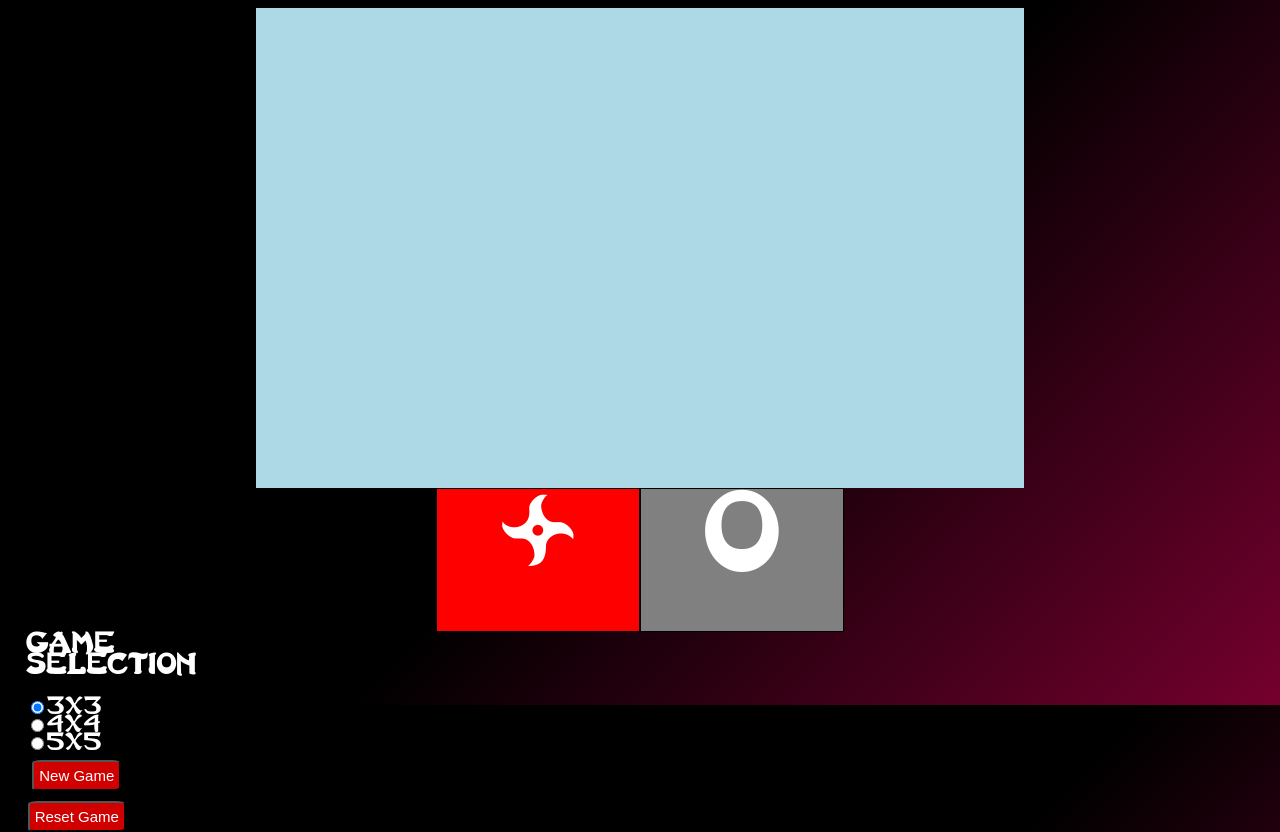
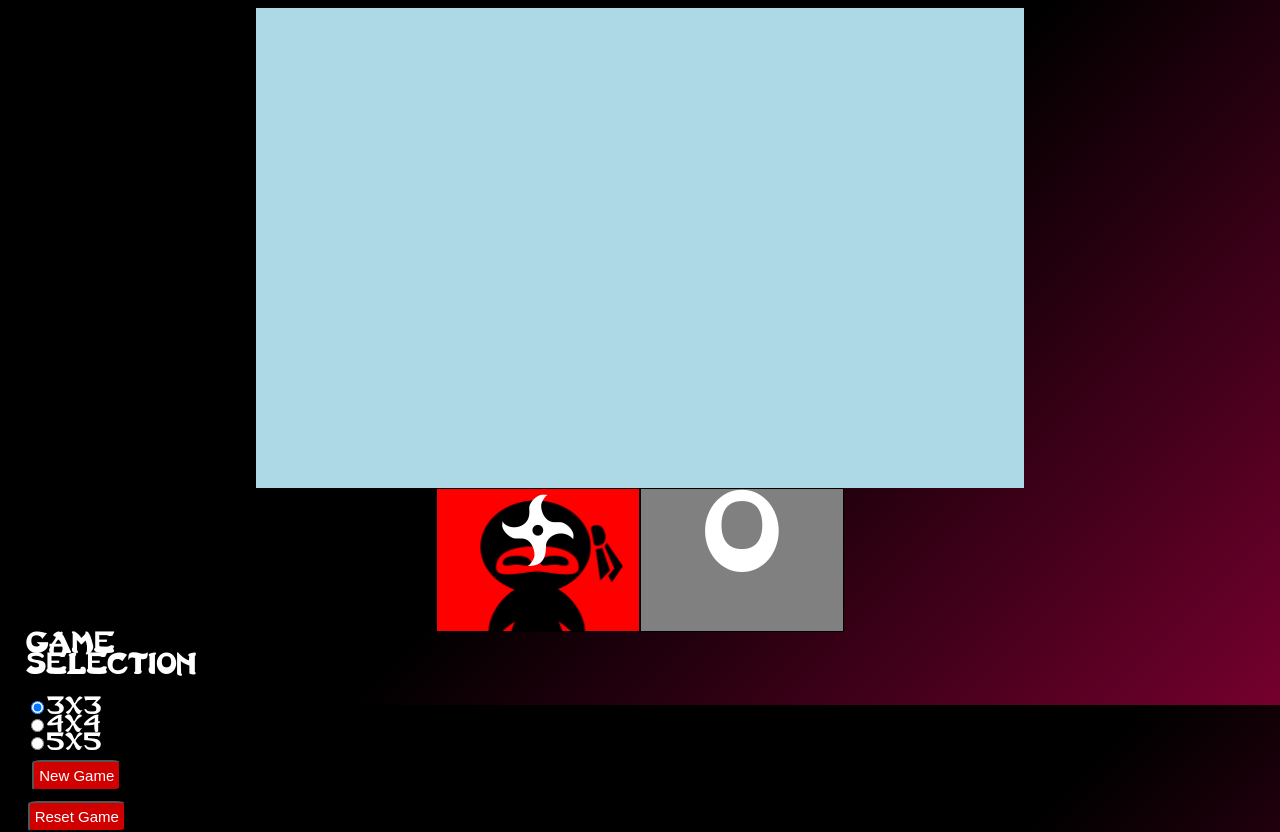
Before and after one commit to miashore/C2.17_tictactoe, a plain HTML site: page index.html in a window 1280 px wide. Shown: the part 95-927 px from the top of the page. Drawn offline with nearby package versions, Linux system fonts and the light colour scheme; a web font is replaced by a local one.

Commit message:
additional css

```diff
--- a/main.js
+++ b/main.js
@@ -2,7 +2,7 @@
 var canIClick = true;
 var players = [
     {
-        symbol:'X',
+        symbol:'+',
         name:'dude',
         onBecomeCurrentPlayer: function(){
             $('#playerOne').removeClass('selected');
@@ -110,7 +110,6 @@ function createGameBoard(){
                 'width': (100/boardSize)+'%',
                 'height': (100/boardSize)+'%'
             });
-            winCheckArray[i][j] = "";
             $('#gameContainer').append(boardPiece);
         }
     }
--- a/style.css
+++ b/style.css
@@ -68,6 +68,13 @@ h1 {
     background-color: grey;
 }
 
+#playerOne {
+    background-image: url(ninja_icon.png);
+    background-image: url(ninja_icon.png);
+    background-repeat: no-repeat;
+    background-size: cover;
+}
+
 div .selected {
     background-color: red;
 }
```
Also changed, not shown: index.html (+0 -8 lines), ninja_icon.png (added).
